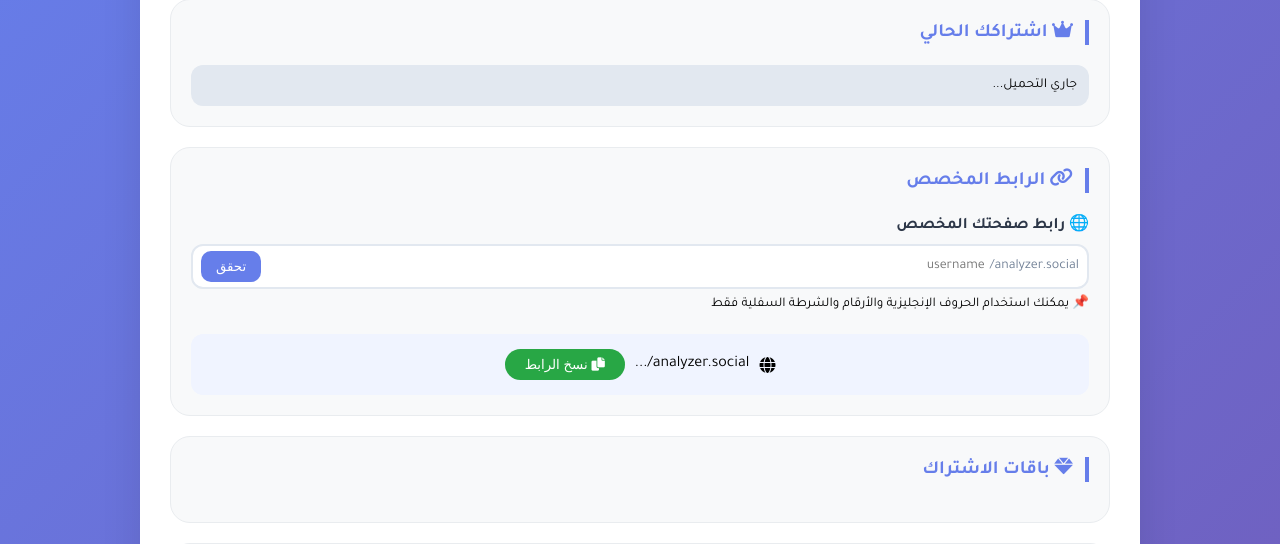
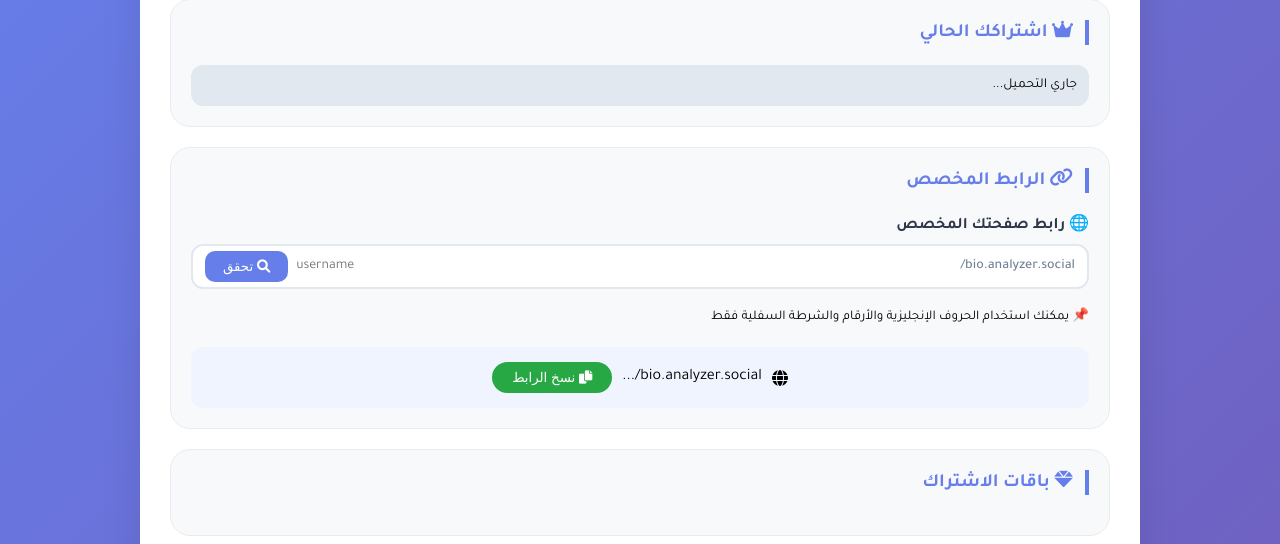
Before and after one commit to analyzer-social/social-analyzer-website, a Flask app: page /dashboard in a window 1280 px wide. Shown: the part 154-698 px from the top of the page. Run offline with Flask 3, Linux system fonts and the light colour scheme; some libraries are stand-ins or nearby versions.

Commit message:
🚀 ها هو الملف الكامل المعدل لـ dashboard.html من الجديد بعد 10

```diff
--- a/templates/dashboard.html
+++ b/templates/dashboard.html
@@ -93,25 +93,58 @@
         .username-input-wrapper {
             display: flex;
             align-items: center;
-            gap: 5px;
+            gap: 8px;
             background: white;
             border: 2px solid #e2e8f0;
             border-radius: 12px;
-            padding: 0 8px;
+            padding: 0 12px;
+            flex-wrap: wrap;
         }
-        .username-input-wrapper span { color: #718096; font-size: 14px; }
-        .username-input-wrapper input { border: none; padding: 12px 0; flex: 1; }
+        .username-input-wrapper span {
+            color: #718096;
+            font-size: 14px;
+            font-weight: 500;
+        }
+        .username-input-wrapper input {
+            border: none;
+            padding: 12px 0;
+            flex: 1;
+            min-width: 150px;
+        }
+        .username-input-wrapper input:focus {
+            outline: none;
+        }
         .check-username {
             background: #667eea;
             color: white;
             border: none;
-            padding: 8px 15px;
+            padding: 8px 18px;
             border-radius: 10px;
             cursor: pointer;
+            transition: all 0.3s ease;
         }
-        .username-status { font-size: 12px; margin-top: 5px; }
-        .username-available { color: #28a745; }
-        .username-taken { color: #dc3545; }
+        .check-username:hover {
+            background: #5a67d8;
+            transform: translateY(-2px);
+        }
+        .save-username-btn {
+            background: linear-gradient(135deg, #28a745, #20c997);
+            color: white;
+            border: none;
+            padding: 8px 18px;
+            border-radius: 10px;
+            cursor: pointer;
+            transition: all 0.3s ease;
+            font-weight: bold;
+            gap: 6px;
+        }
+        .save-username-btn:hover {
+            transform: translateY(-2px);
+            box-shadow: 0 4px 12px rgba(40,167,69,0.3);
+        }
+        .username-status { font-size: 12px; margin-top: 8px; padding: 5px 10px; border-radius: 8px; }
+        .username-available { color: #28a745; background: #d4edda; }
+        .username-taken { color: #dc3545; background: #f8d7da; }
 
         .plans-grid {
             display: grid;
@@ -237,6 +270,7 @@
             justify-content: center;
             gap: 10px;
             flex-wrap: wrap;
+            margin-top: 15px;
         }
         .copy-btn {
             background: #28a745;
@@ -252,8 +286,8 @@
             margin-bottom: 20px;
             display: none;
         }
-        .success-msg { background: #d4edda; color: #155724; }
-        .error-msg { background: #f8d7da; color: #721c24; }
+        .success-msg { background: #d4edda; color: #155724; border-right: 4px solid #28a745; }
+        .error-msg { background: #f8d7da; color: #721c24; border-right: 4px solid #dc3545; }
         .row-2cols { display: grid; grid-template-columns: 1fr 1fr; gap: 20px; }
         .contacts-grid { display: grid; grid-template-columns: 1fr 1fr; gap: 20px; }
         .payment-grid-dashboard {
@@ -303,6 +337,18 @@
             .container { padding: 20px; }
             .row-2cols, .contacts-grid { grid-template-columns: 1fr; }
             .plans-grid { grid-template-columns: 1fr; }
+            .username-input-wrapper {
+                flex-direction: column;
+                align-items: stretch;
+                padding: 12px;
+            }
+            .username-input-wrapper input {
+                text-align: center;
+            }
+            .check-username, .save-username-btn {
+                width: 100%;
+                justify-content: center;
+            }
         }
     </style>
 </head>
@@ -332,16 +378,21 @@
             <div class="form-group">
                 <label>🌐 رابط صفحتك المخصص</label>
                 <div class="username-input-wrapper">
-                    <span>analyzer.social/</span>
-                    <input type="text" id="customUsername" placeholder="username" maxlength="30">
-                    <button type="button" class="check-username" onclick="checkUsernameAvailability()">تحقق</button>
+                    <span>bio.analyzer.social/</span>
+                    <input type="text" id="customUsername" placeholder="username" maxlength="30" dir="ltr">
+                    <button type="button" class="check-username" onclick="checkUsernameAvailability()">
+                        <i class="fas fa-search"></i> تحقق
+                    </button>
+                    <button type="button" id="saveUsernameBtn" class="save-username-btn" style="display:none;" onclick="saveUsername()">
+                        <i class="fas fa-save"></i> حفظ
+                    </button>
                 </div>
                 <div id="usernameStatus" class="username-status"></div>
                 <small>📌 يمكنك استخدام الحروف الإنجليزية والأرقام والشرطة السفلية فقط</small>
             </div>
             <div class="page-url">
                 <i class="fas fa-globe"></i>
-                <span class="url-text" id="pageUrlDisplay">analyzer.social/...</span>
+                <span class="url-text" id="pageUrlDisplay">bio.analyzer.social/...</span>
                 <button class="copy-btn" onclick="copyPageUrl()"><i class="fas fa-copy"></i> نسخ الرابط</button>
             </div>
         </div>
@@ -357,7 +408,7 @@
             <h3><i class="fas fa-user"></i> المعلومات الشخصية</h3>
             <div class="form-group">
                 <label>🖼️ رابط الصورة الشخصية</label>
-                <input type="url" id="avatarUrl" placeholder="https://example.com/avatar.jpg">
+                <input type="url" id="avatarUrl" placeholder="https://example.com/avatar.jpg" dir="ltr">
             </div>
             <div class="row-2cols">
                 <div class="form-group">
@@ -367,7 +418,7 @@
             </div>
             <div class="form-group">
                 <label>📖 السيرة الذاتية</label>
-                <textarea id="bio" placeholder="اكتب نبذة قصيرة عن نفسك..."></textarea>
+                <textarea id="bio" placeholder="اكتب نبذة قصيرة عن نفسك..." rows="3"></textarea>
             </div>
             <div class="form-group">
                 <label>🎨 الثيم</label>
@@ -415,11 +466,11 @@
             <div class="contacts-grid">
                 <div class="form-group">
                     <label>📱 رقم الجوال</label>
-                    <input type="tel" id="phoneNumber" placeholder="مثال: 966512345678">
+                    <input type="tel" id="phoneNumber" placeholder="مثال: 966512345678" dir="ltr">
                 </div>
                 <div class="form-group">
                     <label>✉️ البريد الإلكتروني</label>
-                    <input type="email" id="emailAddress" placeholder="example@domain.com">
+                    <input type="email" id="emailAddress" placeholder="example@domain.com" dir="ltr">
                 </div>
             </div>
         </div>
@@ -460,6 +511,10 @@
         let userData = {};
         let paymentData = {};
 
+        // متغيرات للتحقق من الاسم
+        let isUsernameAvailable = false;
+        let lastCheckedUsername = '';
+
         const plans = [
             { id: 'trial', name: '🆓 تجريبي', price: 0, period: '30 يوماً', features: ['رابط مخصص', 'جميع الثيمات', 'وسائل دفع غير محدودة'] },
             { id: 'yearly', name: '💎 سنوي', price: 2, period: 'سنة كاملة', features: ['رابط مخصص', 'جميع الثيمات', 'وسائل دفع غير محدودة', 'دعم أولوية'] },
@@ -483,11 +538,13 @@
 
         function showLoading() { document.getElementById('loadingOverlay').style.display = 'flex'; }
         function hideLoading() { document.getElementById('loadingOverlay').style.display = 'none'; }
+
         function showSuccess(msg) {
             document.getElementById('successText').innerText = msg;
             document.getElementById('successMsg').style.display = 'block';
             setTimeout(() => document.getElementById('successMsg').style.display = 'none', 3000);
         }
+
         function showError(msg) {
             document.getElementById('errorText').innerText = msg;
             document.getElementById('errorMsg').style.display = 'block';
@@ -523,42 +580,112 @@
         async function checkUsernameAvailability() {
             const username = document.getElementById('customUsername').value.trim();
             const statusDiv = document.getElementById('usernameStatus');
+            const saveBtn = document.getElementById('saveUsernameBtn');
 
             if (!username) {
                 statusDiv.innerHTML = '⚠️ الرجاء إدخال اسم مستخدم';
                 statusDiv.className = 'username-status username-taken';
+                saveBtn.style.display = 'none';
                 return;
             }
+
             if (!/^[a-zA-Z0-9_]+$/.test(username)) {
                 statusDiv.innerHTML = '⚠️ يمكن استخدام الحروف الإنجليزية والأرقام والشرطة السفلية فقط';
                 statusDiv.className = 'username-status username-taken';
+                saveBtn.style.display = 'none';
                 return;
             }
 
             statusDiv.innerHTML = '🔄 جاري التحقق...';
             statusDiv.className = 'username-status';
+            saveBtn.style.display = 'none';
 
             try {
-                const { data, error } = await supabaseClient
+                let query = supabaseClient
                     .from('bio_pages')
                     .select('username')
-                    .eq('username', username)
-                    .maybeSingle();
+                    .eq('username', username);
+
+                if (currentPageUrl) {
+                    query = query.neq('page_url', currentPageUrl);
+                }
+
+                const { data, error } = await query.maybeSingle();
 
                 if (error) throw error;
 
-                if (data && data.username === username && (!currentUsername || data.username !== currentUsername)) {
+                if (data) {
                     statusDiv.innerHTML = '❌ هذا الاسم غير متوفر';
                     statusDiv.className = 'username-status username-taken';
-                } else {
-                    statusDiv.innerHTML = '✅ هذا الاسم متوفر';
-                    statusDiv.className = 'username-status username-available';
+                    saveBtn.style.display = 'none';
+                    isUsernameAvailable = false;
+                    return false;
                 }
+
+                statusDiv.innerHTML = '✅ هذا الاسم متوفر';
+                statusDiv.className = 'username-status username-available';
+                saveBtn.style.display = 'inline-flex';
+                isUsernameAvailable = true;
+                lastCheckedUsername = username;
+                return true;
+
             } catch (error) {
                 console.error('Error checking username:', error);
                 statusDiv.innerHTML = '❌ حدث خطأ في التحقق';
                 statusDiv.className = 'username-status username-taken';
+                saveBtn.style.display = 'none';
                 showError('حدث خطأ في التحقق من الاسم');
+                return false;
+            }
+        }
+
+        async function saveUsername() {
+            const username = document.getElementById('customUsername').value.trim();
+            const statusDiv = document.getElementById('usernameStatus');
+
+            if (!username) {
+                showError('⚠️ الرجاء إدخال اسم مستخدم');
+                return;
+            }
+
+            if (!/^[a-zA-Z0-9_]+$/.test(username)) {
+                showError('⚠️ اسم المستخدم يحتوي على أحرف غير مسموحة');
+                return;
+            }
+
+            if (username !== lastCheckedUsername || !isUsernameAvailable) {
+                showError('⚠️ الرجاء التحقق من توفر الاسم أولاً');
+                return;
+            }
+
+            showLoading();
+
+            try {
+                const { error } = await supabaseClient
+                    .from('bio_pages')
+                    .update({ username: username })
+                    .eq('user_id', parseInt(currentUserId));
+
+                if (error) throw error;
+
+                currentUsername = username;
+
+                document.getElementById('saveUsernameBtn').style.display = 'none';
+
+                statusDiv.innerHTML = '✅ تم تعيين اسم المستخدم بنجاح!';
+                statusDiv.className = 'username-status username-available';
+
+                updatePageUrlDisplay();
+
+                showSuccess('✅ تم تعيين اسم المستخدم لمساتك');
+
+                await loadBioData();
+
+            } catch (error) {
+                console.error('Error saving username:', error);
+                showError('❌ حدث خطأ أثناء حفظ اسم المستخدم');
+            } finally {
+                hideLoading();
             }
         }
 
@@ -648,7 +775,7 @@
                     <div class="payment-input-item">
                         <img src="${wallet.icon}" alt="${wallet.name}" onerror="this.src='/static/assets/payment-icons/placeholder.png'">
                         <div class="method-name">${wallet.name}</div>
-                        <input type="text" id="payment_${wallet.id}" placeholder="رقم المحفظة" value="${paymentData[wallet.id] || ''}">
+                        <input type="text" id="payment_${wallet.id}" placeholder="رقم المحفظة" value="${paymentData[wallet.id] || ''}" dir="ltr">
                     </div>
                 `;
             }
@@ -708,7 +835,6 @@
                 if (facebookRaw) accounts.facebook = cleanFacebookInput(facebookRaw);
                 if (twitter) accounts.twitter = twitter;
 
-                const newUsername = document.getElementById('customUsername').value.trim();
                 const bioData = {
                     avatar_url: document.getElementById('avatarUrl').value || null,
                     display_name: document.getElementById('displayName').value || 'مستخدم',
@@ -720,22 +846,11 @@
                     updated_at: new Date().toISOString()
                 };
 
-                if (newUsername && newUsername !== currentUsername) {
-                    const { data: existing } = await supabaseClient.from('bio_pages').select('username').eq('username', newUsername).maybeSingle();
-                    if (existing && existing.username && existing.username !== currentUsername) {
-                        showError('⚠️ اسم المستخدم غير متوفر');
-                        hideLoading();
-                        return;
-                    }
-                    bioData.username = newUsername;
-                }
-
                 let bioPageId = null;
                 if (currentPageUrl) {
                     const { data, error } = await supabaseClient.from('bio_pages').update(bioData).eq('user_id', parseInt(currentUserId)).select();
                     if (error) throw error;
                     if (data && data[0]) bioPageId = data[0].id;
-                    if (newUsername) currentUsername = newUsername;
                     showSuccess('✅ تم تحديث صفحة البايو بنجاح!');
                 } else {
                     const randomId = Math.random().toString(36).substring(2, 10);
@@ -754,12 +869,13 @@
         function updatePageUrlDisplay() {
             const displaySpan = document.getElementById('pageUrlDisplay');
             const username = document.getElementById('customUsername').value.trim();
-            if (username && document.getElementById('usernameStatus')?.innerText.includes('متوفر')) {
-                displaySpan.innerHTML = `analyzer.social/${username}`;
+
+            if (currentUsername) {
+                displaySpan.innerHTML = `bio.analyzer.social/${currentUsername}`;
             } else if (currentPageUrl) {
-                displaySpan.innerHTML = `analyzer.social/bio/${currentPageUrl}`;
+                displaySpan.innerHTML = `bio.analyzer.social/bio/${currentPageUrl}`;
             } else {
-                displaySpan.innerHTML = 'analyzer.social/...';
+                displaySpan.innerHTML = 'bio.analyzer.social/...';
             }
         }
 
@@ -783,6 +899,14 @@
                     currentPageUrl = data.page_url;
                     currentUsername = data.username || '';
                     document.getElementById('customUsername').value = currentUsername;
+
+                    if (currentUsername) {
+                        document.getElementById('saveUsernameBtn').style.display = 'none';
+                        const statusDiv = document.getElementById('usernameStatus');
+                        statusDiv.innerHTML = '✅ اسم المستخدم الحالي';
+                        statusDiv.className = 'username-status username-available';
+                    }
+
                     customLinks = data.custom_links || [];
                     renderCustomLinks();
                     updatePageUrlDisplay();
@@ -816,31 +940,41 @@
         }
 
         function previewBioPage() {
-            const username = document.getElementById('customUsername').value.trim();
-            const statusText = document.getElementById('usernameStatus')?.innerText || '';
-            if (username && statusText.includes('متوفر')) {
-                window.open(`https://analyzer.social/${username}`, '_blank');
+            let url;
+            if (currentUsername) {
+                url = `https://bio.analyzer.social/${currentUsername}`;
             } else if (currentPageUrl) {
-                window.open(`https://analyzer.social/bio/${currentPageUrl}`, '_blank');
-            } else {
-                showError('⚠️ لا يوجد رابط للحفظ بعد');
-            }
-        }
-
-        async function copyPageUrl() {
-            const username = document.getElementById('customUsername').value.trim();
-            const statusText = document.getElementById('usernameStatus')?.innerText || '';
-            let url;
-            if (username && statusText.includes('متوفر')) {
-                url = `https://analyzer.social/${username}`;
-            } else if (currentPageUrl) {
-                url = `https://analyzer.social/bio/${currentPageUrl}`;
+                url = `https://bio.analyzer.social/bio/${currentPageUrl}`;
             } else {
                 showError('⚠️ لا يوجد رابط للحفظ بعد');
                 return;
             }
-            await navigator.clipboard.writeText(url);
-            showSuccess('✅ تم نسخ الرابط!');
+            window.open(url, '_blank');
+        }
+
+        async function copyPageUrl() {
+            let url;
+            if (currentUsername) {
+                url = `https://bio.analyzer.social/${currentUsername}`;
+            } else if (currentPageUrl) {
+                url = `https://bio.analyzer.social/bio/${currentPageUrl}`;
+            } else {
+                showError('⚠️ لا يوجد رابط للحفظ بعد');
+                return;
+            }
+
+            try {
+                await navigator.clipboard.writeText(url);
+                showSuccess('✅ تم نسخ الرابط!');
+            } catch (err) {
+                const textarea = document.createElement('textarea');
+                textarea.value = url;
+                document.body.appendChild(textarea);
+                textarea.select();
+                document.execCommand('copy');
+                document.body.removeChild(textarea);
+                showSuccess('✅ تم نسخ الرابط!');
+            }
         }
 
         function logout() {
@@ -858,6 +992,7 @@
         window.logout = logout;
         window.copyPageUrl = copyPageUrl;
         window.checkUsernameAvailability = checkUsernameAvailability;
+        window.saveUsername = saveUsername;
         window.upgradeToPlan = upgradeToPlan;
 
         async function init() {
```
